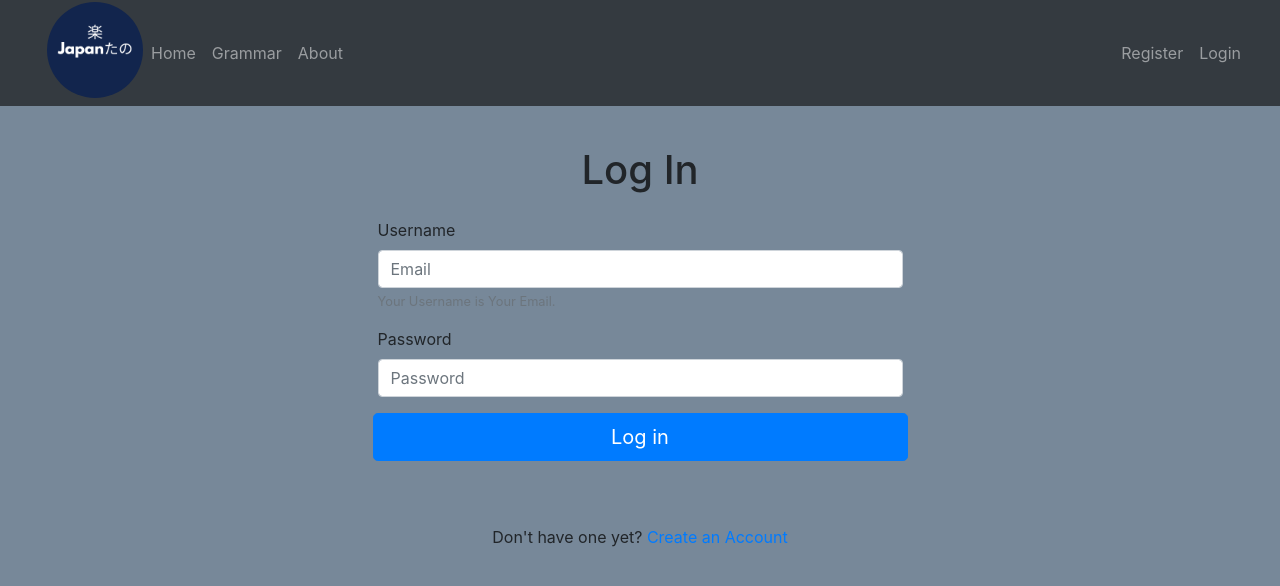
After one commit to Jmahaffey1/JapanTano, a Flask app: page /login in a window 1280 px wide. The commit adds this page. Shown: the top 586 px of the page. Run offline with Flask 2, Linux system fonts and the light colour scheme; some libraries are stand-ins or nearby versions.

Commit message:
Added start for login and logout, grammarPage, and some UI changes

```diff
--- a/app.py
+++ b/app.py
@@ -60,3 +60,50 @@ def show_home():
 @app.route('/about')
 def show_about():
     return render_template('about.html')
+
+@app.route('/grammar')
+def show_grammar():
+    return render_template('grammarPage.html')
+
+@app.route('/login')
+def login():
+    return render_template('login.html')
+
+@app.route('/create', methods=['POST'])  # Create account
+def create():
+    db = get_db()
+    cur = db.execute('SELECT username from profile where username=?',
+                     [request.form['email']])
+    row = cur.fetchone()
+    if row is None:
+        password = request.form['password']
+        hPassword = generate_password_hash(password)
+        db.execute('INSERT into profile (username, hPassword) values(?,?,)',
+                   [request.form['first_name'], request.form['last_name'], request.form['email'], hPassword])
+        db.commit()
+        flash('You created an account!')
+        return redirect(url_for('viewLogin'))
+    else:
+        flash('Email already taken')
+        return redirect(url_for('viewCreateAccount'))
+
+@app.route('/login', methods=['POST'])
+def login():
+    db = get_db()
+    cur = db.execute('SELECT hPassword, id from profile where username=?',
+                     [request.form['username']])
+    row = cur.fetchone()
+    if row is None:
+        flash('Invalid username')
+        return redirect(url_for('login'))
+    elif check_password_hash(row[0], request.form['password']):  # Not correct
+        session['user_id'] = row[1]
+        db = get_db()
+        db.execute('UPDATE profile SET login=1 WHERE id=?',
+                   [session['user_id']])
+        db.commit()
+        flash('You were logged in')
+        return redirect(url_for('homeIn'))
+    else:
+        flash('Invalid password')
+        return redirect(url_for('viewLogin'))
--- /dev/null
+++ b/static/styles.css
@@ -0,0 +1,11 @@
+body{
+    background: lightslategrey;
+}
+
+.logo-image{
+    width: 96px;
+    height: 96px;
+    border-radius: 50%;
+    overflow: hidden;
+    margin-top: -6px;
+}
--- a/templates/_navbar.html
+++ b/templates/_navbar.html
@@ -1,19 +1,22 @@
-
 <nav class="navbar navbar-expand-md navbar-dark bg-dark mb-3 sticky-top">
     <div class="container-fluid">
-        <a href="{{ url_for('show_home') }}" class="navbar-brand mr-3">JapanTano</a>
+        <a href="{{ url_for('show_home') }}" class="navbar-brand mr-3"></a>
+        <div class="logo-image">
+            <img src="/static/Japanたの.png" class="img-fluid">
+        </div>
         <button type="button" class="navbar-toggler" data-toggle="collapse" data-target="#navbarCollapse">
             <span class="navbar-toggler-icon"></span>
         </button>
         <div class="collapse navbar-collapse" id="navbarCollapse">
             <div class="navbar-nav">
                 <a href="{{ url_for('show_home') }}" class="nav-item nav-link">Home</a>
+                <a href="{{ url_for('show_grammar') }}" class="nav-item nav-link">Grammar</a>
                 <a href="{{ url_for('show_about') }}" class="nav-item nav-link">About</a>
             </div>
         </div>
-        <form class="form-inline my-2 my-lg-0">
-      <input class="form-control mr-sm-2" type="text" placeholder="Search Grammar" aria-label="Search">
-      <button class="btn btn-outline-success my-2 my-sm-0" type="submit">Search</button>
-    </form>
+        <div class="navbar-nav ml-auto" style="float: right">
+                <a href="{{ url_for('createAccount') }}"class="nav-item nav-link">Register</a>
+                <a href="{{ url_for('login') }}" class="nav-item nav-link">Login</a>
+            </div>
     </div>
 </nav>
--- a/templates/layout.html
+++ b/templates/layout.html
@@ -9,6 +9,8 @@
     <meta name="viewport" content="width=device-width, initial-scale=1">
     <link rel="stylesheet" href="https://stackpath.bootstrapcdn.com/bootstrap/4.4.0/css/bootstrap.min.css"
           integrity="sha384-SI27wrMjH3ZZ89r4o+fGIJtnzkAnFs3E4qz9DIYioCQ5l9Rd/7UAa8DHcaL8jkWt" crossorigin="anonymous">
+    <link rel="stylesheet" type="text/css" href="../static/styles.css">
+
 </head>
 <body>
 
--- /dev/null
+++ b/templates/login.html
@@ -0,0 +1,45 @@
+{% extends "layout.html" %}  <!-- jinja docs -->
+{% block head %}
+
+    <title>Login</title>
+
+{% endblock %}
+{% block body %}
+    <div class="container">
+        <form action="{{ url_for('login') }}" method="post">
+            <div class="container pt-4">
+                <div class="row justify-content-center">
+                    <div class="col-12 col-sm-10 col-lg-6">
+                        <div class="signup-form">
+                            <div class="text-center pb-3">
+                                <h1>Log In</h1>
+                            </div>
+                            <div class="form-row form-group">
+                                <div class="col">
+                                    <label for="email">Username</label>
+                                    <input type="text" class="form-control" name="username" placeholder="Email"
+                                           required="required">
+                                    <small id="emailHelp" class="form-text text-muted">Your Username is Your
+                                        Email.</small>
+                                </div>
+                            </div>
+                            <div class="form-row form-group">
+                                <div class="col">
+                                    <label for="password">Password</label>
+                                    <input type="password" class="form-control" name="password" placeholder="Password"
+                                           required="required">
+                                </div>
+                            </div>
+                            <div class="form-row form-group">
+                                <button type="submit" class="btn btn-primary btn-lg btn-block">Log in</button>
+                            </div>
+                        </div>
+                    </div>
+                </div>
+            </div>
+        </form>
+    </div>
+    <p class="text-center my-4 py-4">Don't have one yet? <a href="{{ url_for('createAccount') }}">Create an
+        Account</a></p>
+
+{% endblock %}
```
Also changed, not shown: schema.sql (+7 -0 lines), style.css (deleted, +0 -8 lines), templates/createAccount.html (added, +55 -0 lines), templates/grammarPage.html (added, +9 -0 lines), templates/homepage.html (+16 -9 lines), static/Japanたの.png (added), static/greatwave.jpg (added).
